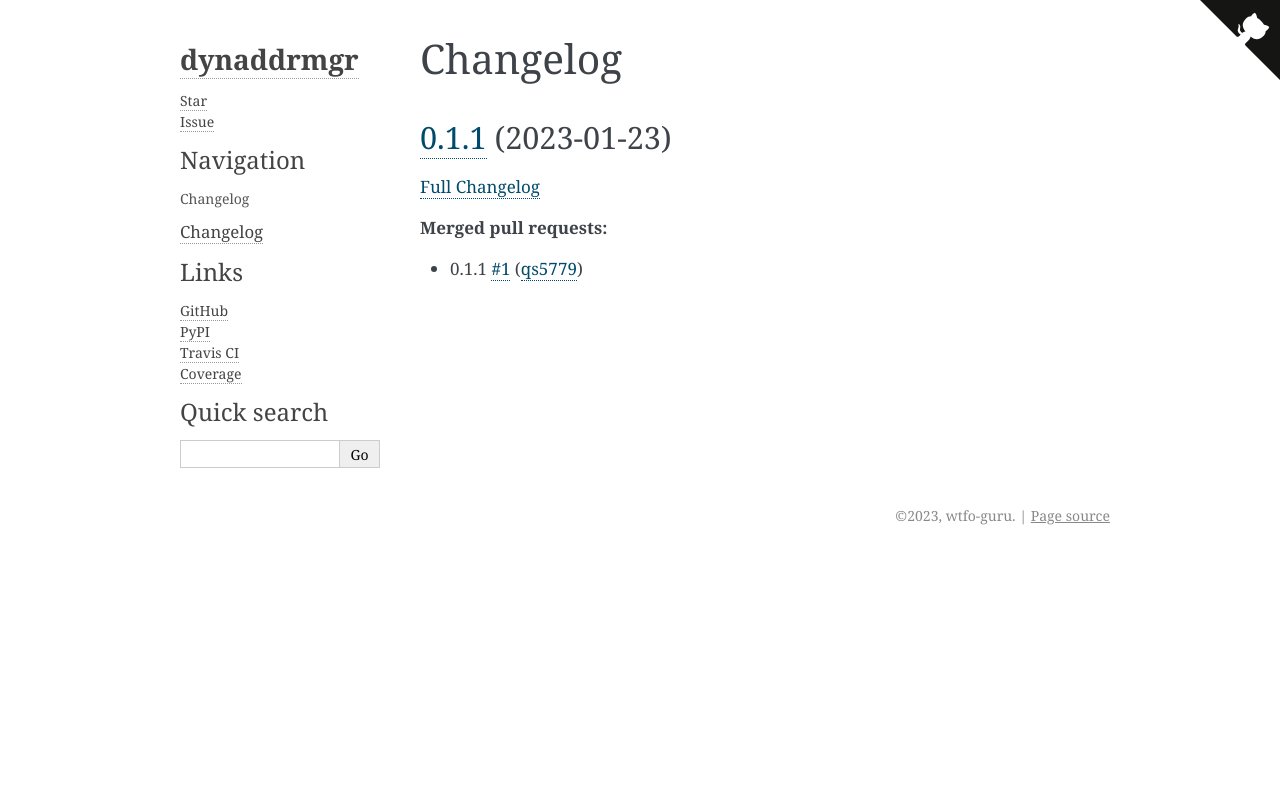
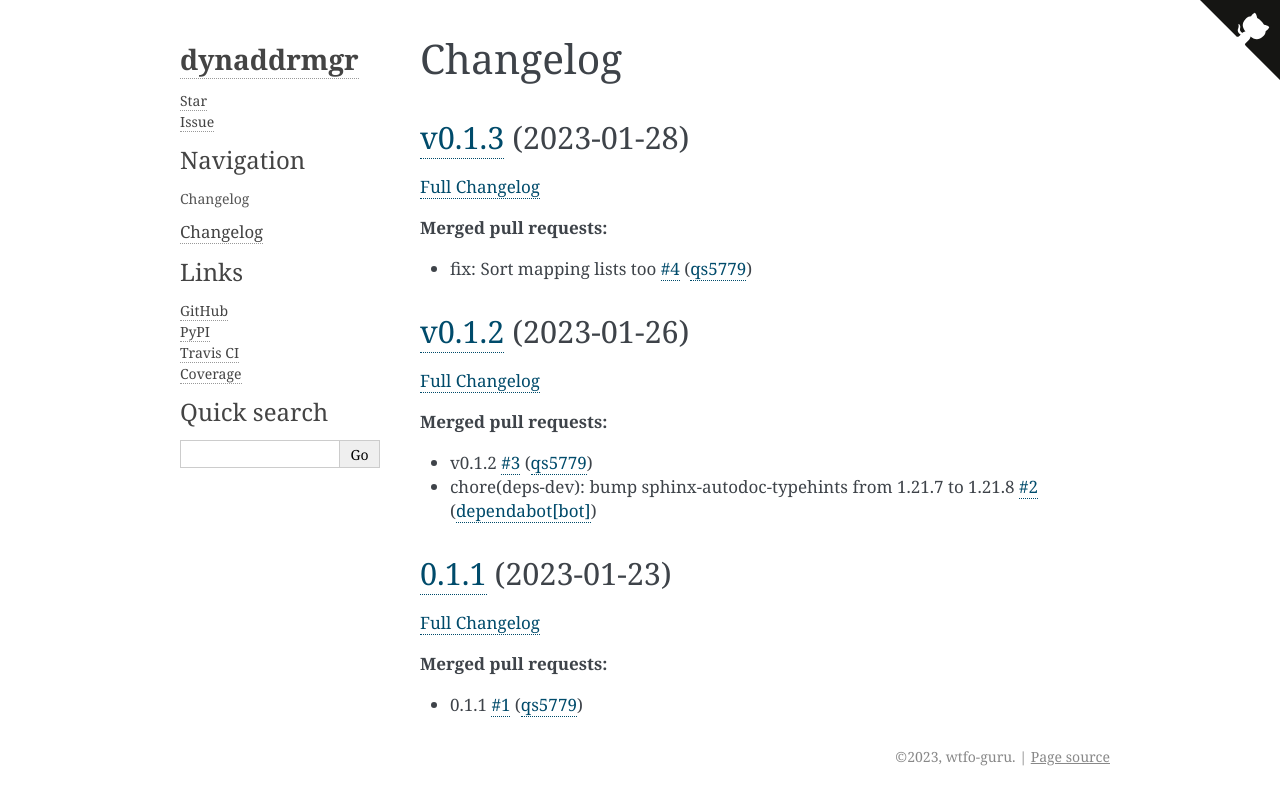
Before and after one commit to wtfo-guru/dynaddrmgr, a Sphinx documentation site: the page built from docs/pages/changelog.rst, in a window 1280 px wide. Shown: the top 805 px of the page. Built offline with Sphinx 7.4.7, drawn with Linux system fonts in a browser that asks for light colours.

Commit message:
docs: Updated changelog

```diff
--- a/docs/pages/changelog.rst
+++ b/docs/pages/changelog.rst
@@ -1,6 +1,27 @@
 
 Changelog
 =========
+
+`v0.1.3 <https://github.com/wtfo-guru/dynaddrmgr/tree/v0.1.3>`__ (2023-01-28)
+---------------------------------------------------------------------------------
+
+`Full Changelog <https://github.com/wtfo-guru/dynaddrmgr/compare/v0.1.2...v0.1.3>`__
+
+**Merged pull requests:**
+
+
+* fix: Sort mapping lists too `#4 <https://github.com/wtfo-guru/dynaddrmgr/pull/4>`__ (\ `qs5779 <https://github.com/qs5779>`__\ )
+
+`v0.1.2 <https://github.com/wtfo-guru/dynaddrmgr/tree/v0.1.2>`__ (2023-01-26)
+---------------------------------------------------------------------------------
+
+`Full Changelog <https://github.com/wtfo-guru/dynaddrmgr/compare/0.1.1...v0.1.2>`__
+
+**Merged pull requests:**
+
+
+* v0.1.2 `#3 <https://github.com/wtfo-guru/dynaddrmgr/pull/3>`__ (\ `qs5779 <https://github.com/qs5779>`__\ )
+* chore(deps-dev): bump sphinx-autodoc-typehints from 1.21.7 to 1.21.8 `#2 <https://github.com/wtfo-guru/dynaddrmgr/pull/2>`__ (\ `dependabot[bot] <https://github.com/apps/dependabot>`__\ )
 
 `0.1.1 <https://github.com/wtfo-guru/dynaddrmgr/tree/0.1.1>`__ (2023-01-23)
 -------------------------------------------------------------------------------
```
Also changed, not shown: CHANGELOG.md (+17 -0 lines).
